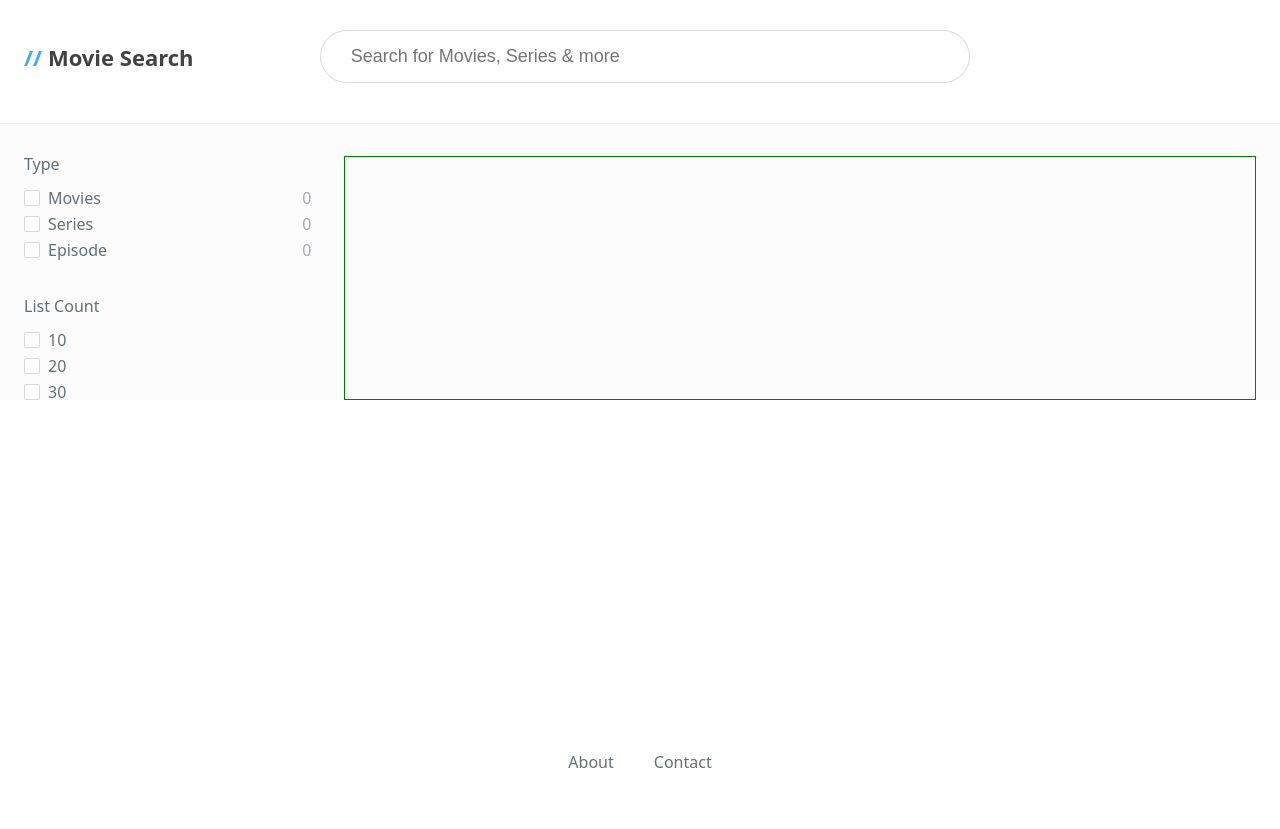
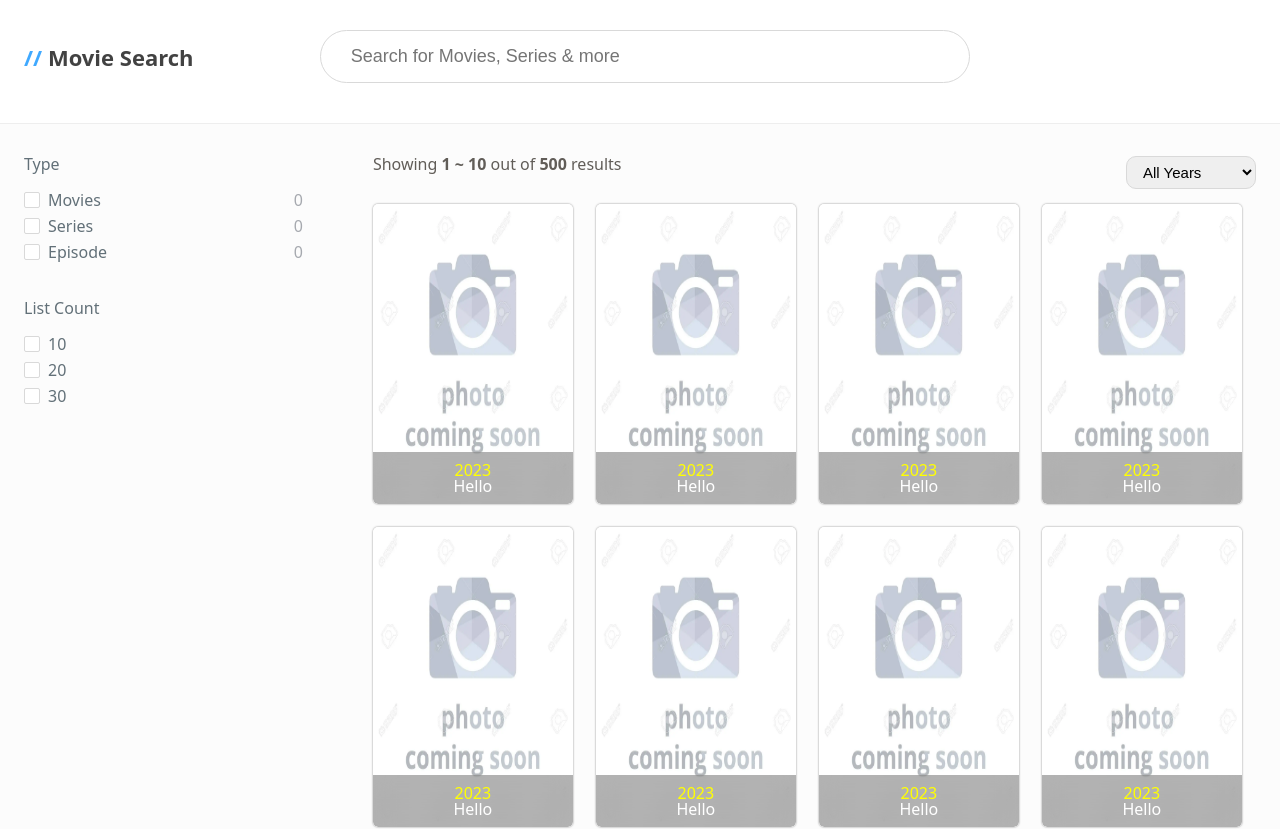
Before and after one commit to Jaeheon-So/movie-search, a React (Vite) app: page /search in a window 1280 px wide. Shown: the top 829 px of the page. Before the commit the page ends 800 px from the top, so only its background shows below. Built offline with nearby package versions, Linux system fonts and the light colour scheme.

Commit message:
design: Search 페이지 영화 검색 아이템 마크업

```diff
--- a/src/components/Footer.tsx
+++ b/src/components/Footer.tsx
@@ -1,10 +1,13 @@
+import { useLocation } from "react-router-dom";
 import { styled } from "styled-components";
 
 type Props = {};
 
 const Footer = ({}: Props) => {
+  const pathname = useLocation().pathname;
+
   return (
-    <MyFooter>
+    <MyFooter color={pathname.includes("search") ? "#fcfcfc" : "#fff"}>
       <Title>
         About
         <Detail width="400px">
@@ -46,15 +49,17 @@ const Footer = ({}: Props) => {
   );
 };
 
-const MyFooter = styled.footer`
-  position: absolute;
-  bottom: 0;
+const MyFooter = styled.footer<{ color: string }>`
+  /* position: absolute;
+  bottom: 0; */
+  height: 10vh;
+  position: relative;
   width: 100%;
   display: flex;
   justify-content: center;
   align-items: center;
   gap: 40px;
-  padding: 20px 0;
+  background-color: ${(props) => props.color};
 `;
 
 const Title = styled.div`
--- /dev/null
+++ b/src/components/MovieItem.tsx
@@ -0,0 +1,67 @@
+import styled from "styled-components";
+import defaultImg from "/No_img.jpg";
+
+type Props = {};
+
+const MovieItem = ({}: Props) => {
+  return (
+    <Container>
+      <Info>
+        <Year>2023</Year>
+        <Title>Hello</Title>
+      </Info>
+      <img
+        src=""
+        alt="movie-poster"
+        onError={(e) => (e.currentTarget.src = defaultImg)}
+      ></img>
+    </Container>
+  );
+};
+
+const Container = styled.div`
+  position: relative;
+  box-sizing: border-box;
+  border-radius: 5px;
+  box-shadow: 0 0 2px 0 rgb(0 0 0 / 50%);
+  overflow: hidden;
+  width: 200px;
+  height: 300px;
+  cursor: pointer;
+  transition: transform 0.5s;
+
+  &:hover {
+    transform: scale(1.1);
+  }
+
+  img {
+    width: 100%;
+    height: 100%;
+    background-size: cover;
+    background-repeat: no-repeat;
+  }
+`;
+
+const Info = styled.div`
+  position: absolute;
+  bottom: 0;
+  left: 0;
+  right: 0;
+  margin: auto;
+  padding: 10px 8px;
+  background-color: rgba(0, 0, 0, 0.3);
+  backdrop-filter: blur(10px);
+  text-align: center;
+`;
+
+const Year = styled.div`
+  color: yellow;
+`;
+const Title = styled.div`
+  color: white;
+  white-space: nowrap;
+  overflow: hidden;
+  text-overflow: ellipsis;
+`;
+
+export default MovieItem;
--- /dev/null
+++ b/src/components/Movies.tsx
@@ -0,0 +1,30 @@
+import styled from "styled-components";
+import MovieItem from "./MovieItem";
+
+type Props = {};
+
+const Movies = ({}: Props) => {
+  return (
+    <Container>
+      <MovieItem />
+      <MovieItem />
+      <MovieItem />
+      <MovieItem />
+      <MovieItem />
+      <MovieItem />
+      <MovieItem />
+      <MovieItem />
+      <MovieItem />
+      <MovieItem />
+    </Container>
+  );
+};
+
+const Container = styled.div`
+  display: flex;
+  flex-wrap: wrap;
+  gap: 23px;
+  position: relative;
+`;
+
+export default Movies;
--- a/src/components/Option.tsx
+++ b/src/components/Option.tsx
@@ -31,7 +31,7 @@ const Option = ({ title, options, counts }: Props) => {
 const Container = styled.div``;
 
 const Title = styled.div`
-  margin-bottom: 18px;
+  margin-bottom: 20px;
 `;
 
 const LabelWrapper = styled.div`
--- a/src/pages/Home.tsx
+++ b/src/pages/Home.tsx
@@ -36,7 +36,7 @@ const Home = ({}: Props) => {
   }, [searchInput]);
 
   return (
-    <main>
+    <Main>
       <Container>
         <Title>
           <span>//</span> Movie Search
@@ -85,9 +85,13 @@ const Home = ({}: Props) => {
           </SelectWrapper>
         </InputWrapper>
       </Container>
-    </main>
+    </Main>
   );
 };
+
+const Main = styled.main`
+  min-height: 90vh;
+`;
 
 const Container = styled.div`
   padding-top: 205px;
@@ -114,7 +118,7 @@ const InputWrapper = styled.div`
   max-width: 650px;
   margin-left: auto;
   margin-right: auto;
-  padding: 0px 25px 100px;
+  padding: 16px 25px 100px;
 `;
 
 const SearchInputWrapper = styled.div`
--- a/src/pages/Seach.tsx
+++ b/src/pages/Seach.tsx
@@ -1,10 +1,17 @@
 import styled from "styled-components";
 import Header from "../components/Header";
 import Option from "../components/Option";
+import { SelectBox } from "../components/styleElements";
+import Movies from "../components/Movies";
 
 type Props = {};
 
 const Seach = ({}: Props) => {
+  const yearList = Array.from(
+    Array(39),
+    (_, index) => new Date().getFullYear() - index
+  );
+
   return (
     <>
       <Header />
@@ -18,7 +25,26 @@ const Seach = ({}: Props) => {
             />
             <Option title="List Count" options={["10", "20", "30"]} />
           </SideLayout>
-          <MainLayout></MainLayout>
+          <MainLayout>
+            <MainTop>
+              <PageInfo>
+                Showing <span>1 ~ 10</span> out of <span>500</span> results
+              </PageInfo>
+              <SelectBox
+                name="year"
+                // value={selectOptions.year}
+                // onChange={selectOnChange}
+              >
+                <option value="all">All Years</option>
+                {yearList.map((item) => (
+                  <option value={item} key={item}>
+                    {item}
+                  </option>
+                ))}
+              </SelectBox>
+            </MainTop>
+            <Movies />
+          </MainLayout>
         </Container>
       </Main>
     </>
@@ -26,6 +52,8 @@ const Seach = ({}: Props) => {
 };
 
 const Main = styled.main`
+  height: auto;
+  /* min-height: 90vh; */
   padding-top: 32px;
   background-color: #fcfcfc;
 `;
@@ -34,7 +62,7 @@ const Container = styled.div`
   max-width: 1250px;
   margin: auto;
   display: flex;
-  gap: 32px;
+  gap: 70px;
   /* height: 3000px; */
   padding: 0 24px;
 `;
@@ -42,7 +70,6 @@ const Container = styled.div`
 const SideLayout = styled.div`
   width: 24%;
   min-width: 130px;
-  /* border: 1px solid blueviolet; */
   color: #627078;
   display: flex;
   flex-direction: column;
@@ -52,7 +79,20 @@ const SideLayout = styled.div`
 const MainLayout = styled.div`
   width: 76%;
   /* padding-left: 32px; */
-  border: 1px solid green;
+`;
+
+const MainTop = styled.div`
+  display: flex;
+  justify-content: space-between;
+  /* align-items: center; */
+  padding-bottom: 15px;
+`;
+
+const PageInfo = styled.div`
+  color: #615d58;
+  span {
+    font-weight: 600;
+  }
 `;
 
 export default Seach;
```
Also changed, not shown: public/No_img.jpg (added).
